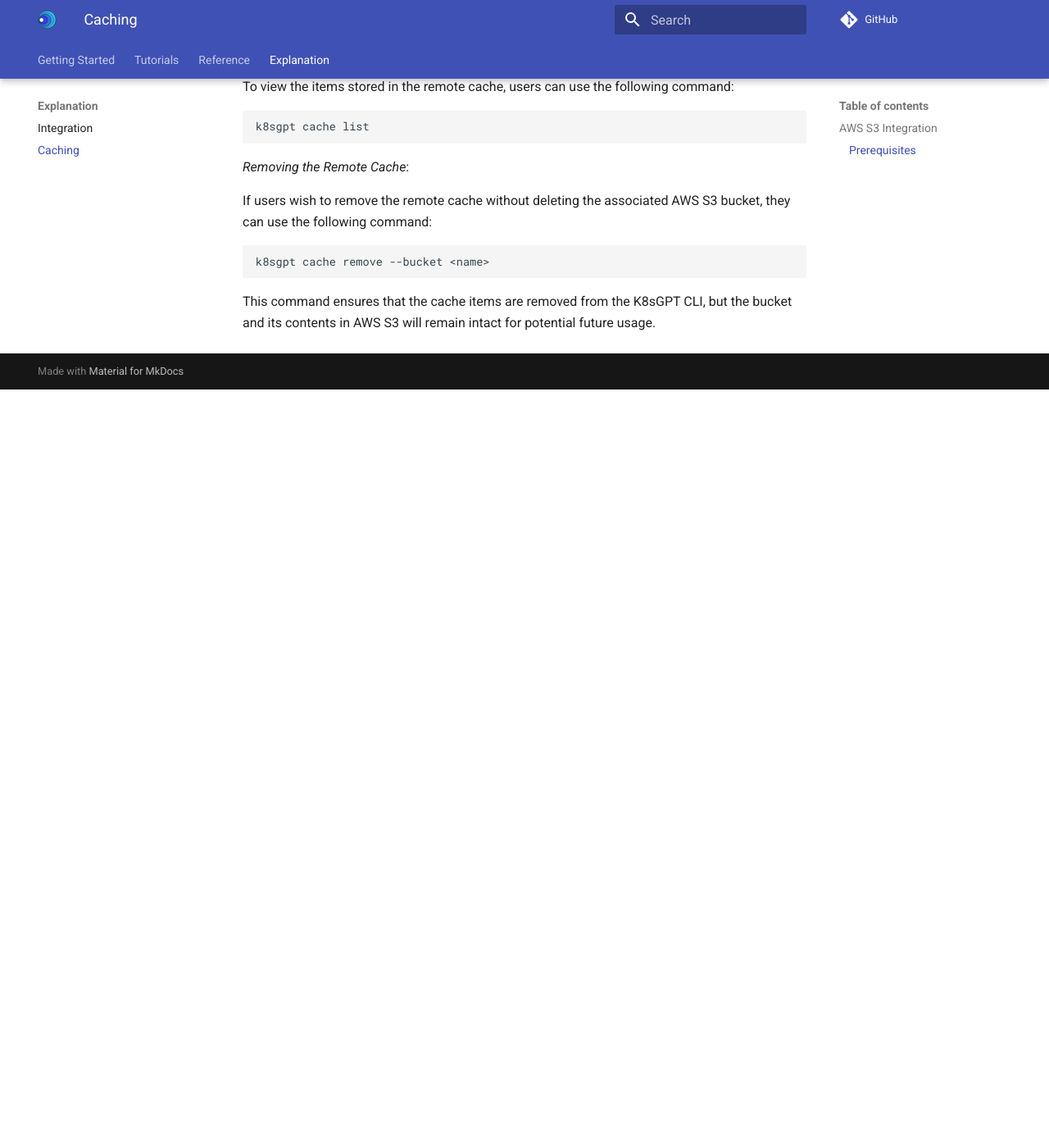
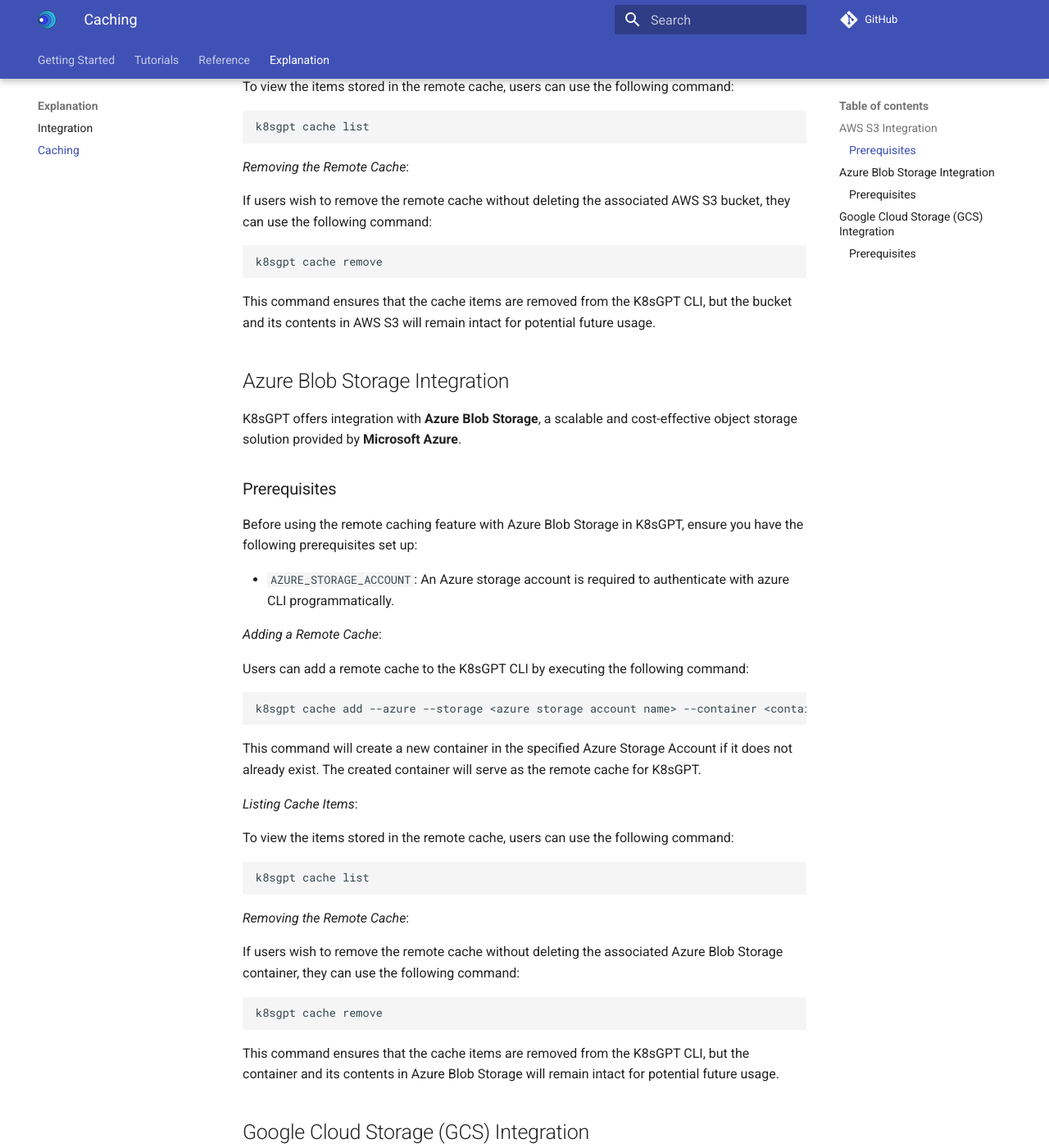
Before and after one commit to k8sgpt-ai/docs, an MkDocs documentation site: the page built from docs/explanation/caching.md, in a window 1280 px wide and 1400 px high, scrolled down 966 px. Shown: the whole window at 82% size. Built offline with MkDocs 1.6.1 and Material for MkDocs 9.7.7, drawn with Linux system fonts in a browser that asks for light colours; comment, search, counter and statistics services are not loaded; before the commit the page ends 1441 px from its top, so only the background shows below that; some of the changed text lies outside the part shown.

Commit message:
docs: added azure and gcs  cache integration guide
Signed-off-by: amitamrutiya2210 <amitamrutiya2210@gmail.com>

Signed-off-by: amitamrutiya2210 <amitamrutiya2210@gmail.com>

````diff
--- a/docs/explanation/caching.md
+++ b/docs/explanation/caching.md
@@ -38,7 +38,80 @@ _Removing the Remote Cache_:
 If users wish to remove the remote cache without deleting the associated AWS S3 bucket, they can use the following command:
 
 ```
-k8sgpt cache remove --bucket <name>
+k8sgpt cache remove
 ```
 
 This command ensures that the cache items are removed from the K8sGPT CLI, but the bucket and its contents in AWS S3 will remain intact for potential future usage.
+
+
+## Azure Blob Storage Integration
+K8sGPT offers integration with **Azure Blob Storage**, a scalable and cost-effective object storage solution provided by **Microsoft Azure**.
+
+### Prerequisites
+Before using the remote caching feature with Azure Blob Storage in K8sGPT, ensure you have the following prerequisites set up:
+
+- `AZURE_STORAGE_ACCOUNT`: An Azure storage account is required to authenticate with azure CLI programmatically.
+
+_Adding a Remote Cache_:
+
+Users can add a remote cache to the K8sGPT CLI by executing the following command:
+
+```
+k8sgpt cache add --azure --storage <azure storage account name> --container <container name>
+```
+
+This command will create a new container in the specified Azure Storage Account if it does not already exist. The created container will serve as the remote cache for K8sGPT.
+
+_Listing Cache Items_:
+
+To view the items stored in the remote cache, users can use the following command:
+
+```g
+k8sgpt cache list
+```
+
+_Removing the Remote Cache_:
+
+If users wish to remove the remote cache without deleting the associated Azure Blob Storage container, they can use the following command:
+
+```
+k8sgpt cache remove
+```
+
+This command ensures that the cache items are removed from the K8sGPT CLI, but the container and its contents in Azure Blob Storage will remain intact for potential future usage.
+
+## Google Cloud Storage (GCS) Integration
+K8sGPT  integrates with **Google Cloud Storage (GCS)**, a highly available and durable object storage service provided by **Google Cloud Platform.**
+
+### Prerequisites
+Before using the remote caching feature with Google Cloud Storage in K8sGPT, ensure you have the following prerequisites set up:
+
+- `GOOGLE_CLOUD_STORAGE_ACCOUNT`: An Google Cloud Storage Account is required to authenticate with gcloud CLI programmatically.
+
+_Adding a Remote Cache_:
+
+Users can add a remote cache to the K8sGPT CLI by executing the following command:
+
+```
+k8sgpt cache add --gcs --bucket <bucket name> --region <region name> --projectid <project id>
+```
+
+This command will create a new bucket in the specified Google Cloud Storage project if it does not already exist. The created bucket will serve as the remote cache for K8sGPT.
+
+_Listing Cache Items_:
+
+To view the items stored in the remote cache, users can use the following command:
+
+```
+k8sgpt cache list
+```
+
+_Removing the Remote Cache_:
+
+If users wish to remove the remote cache without deleting the associated Google Cloud Storage bucket, they can use the following command:
+
+```
+k8sgpt cache remove
+```
+
+This command ensures that the cache items are removed from the K8sGPT CLI, but the bucket and its contents in Google Cloud Storage will remain intact for potential future usage.
````
